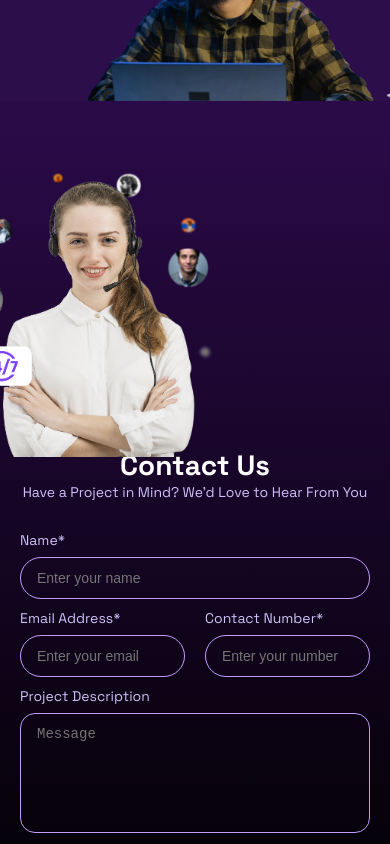
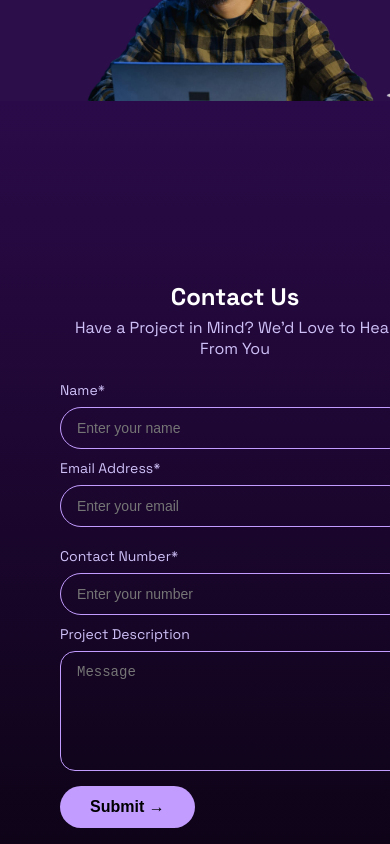
Before and after one commit to Jincora7/JincoraSite, a React (Vite) app: page / in a window 390 px wide. Shown: the part 3900-4744 px from the top of the page. Built offline with nearby package versions, Linux system fonts and the light colour scheme.

Commit message:
Contact Update

```diff
--- a/src/components/Contact/Contact.css
+++ b/src/components/Contact/Contact.css
@@ -342,20 +342,16 @@
 
 
 
-
-
-
+/*
 
 .contact-container {
   background: linear-gradient(180deg, #2b0a49, #000);
-  /* padding: 0px 20px; */
   display: flex;
   justify-content: center;
   align-items: center;
+  padding: 40px 20px;
   min-height: 100vh;
 }
-
-
 
 .contact-wrapper {
   display: flex;
@@ -363,61 +359,40 @@
   gap: 40px;
   max-width: 1200px;
   width: 100%;
-
   justify-content: center;
+  align-items: flex-start;
 }
 
-
 .contact-left {
-  flex: 1.2;
-  position: relative;
+  flex: 1;
+  display: flex;
+  justify-content: center;
+  align-items: center;
+  margin-bottom: -2rem;
+  width: 100%;
+  max-width:900px;
 }
 
-
-
 .contact-image {
-  width: 225%;
-  max-width: 800px;
+    width: 120%;
+    max-width: 800px;
   object-fit: contain;
-  display: block;
-  margin: 0 auto;
-  margin-bottom: -100px;
-  margin-left: -110px;
-}
-
-/* .contact-image {
-    width: 180%;
-    max-height: 1000px;
-    height: auto;
-    object-fit: cover;
-    object-position: center;
-} */
-
-
-
-
-.contact-right {
-  flex: 1.4;
-  color: white;
-  max-width: 900px;
-  padding: 0px 10px;
-  margin-left: 24rem;
- margin-top: 80px;
 
 }
 
-/* .contact-right {
-  flex: 1.4;
+.contact-right {
+  flex: 1;
   color: white;
-  max-width: 800px;
-  padding: 0px 20px;
-  margin-left: 0;
-} */
+  max-width: 400px;
+  width: 100%;
+  padding: 0px;
+  margin-top: 80px;
+}
 
 .contact-title {
   font-size: 36px;
   font-weight: 700;
-  margin-bottom: 0px;
+  margin-bottom: 10px;
   text-align: center;
 }
 
@@ -431,7 +406,7 @@
 .contact-form {
   display: flex;
   flex-direction: column;
-  gap: 10px;
+  gap: 16px;
 }
 
 .form-row {
@@ -499,7 +474,6 @@ label {
   transform: translateY(-2px);
 }
 
-/* Fix for the email and contact number row */
 .form-row.fix-layout {
   display: flex;
   gap: 20px;
@@ -509,10 +483,18 @@ label {
   flex: 1;
   min-width: 0;
 }
+
+
+
 @media (max-width: 1024px) {
   .contact-wrapper {
     flex-direction: column;
     align-items: center;
+  }
+
+        .contact-right {
+    width: 70%;
+    max-width: 50%;
   }
 
   .contact-left, .contact-right {
@@ -524,29 +506,31 @@ label {
     padding: 0 20px;
   }
 
-  .support-box {
-    position: relative;
-    margin-top: 20px;
-    left: auto;
-    bottom: auto;
+
+  .contact-image {
+    max-width: 500px;
+    margin-left: -2rem;
   }
 }
 
 @media (max-width: 768px) {
   .contact-image {
-    max-width: 90%;
-    margin-bottom: -50px;
+    max-width: 250px;
   }
-}
 
 
-@media (max-width: 480px) {
+
   .contact-title {
-    font-size: 28px;
+    font-size: 30px;
   }
 
+
   .contact-subtext {
-    font-size: 14px;
+    font-size: 15px;
+  }
+
+  .form-row {
+    flex-direction: column;
   }
 
   .form-button {
@@ -554,13 +538,234 @@ label {
     text-align: center;
   }
 
-  .support-box {
-    flex-direction: column;
-    align-items: flex-start;
-    gap: 5px;
+}
+
+
+
+@media (max-width: 480px) {
+  .contact-title {
+    font-size: 24px;
   }
 
-  .support-247 {
+  .contact-subtext {
     font-size: 14px;
   }
+
+  .form-input,
+  .form-textarea {
+    font-size: 13px;
+    padding: 10px 14px;
+  }
+
+  .form-button {
+    font-size: 14px;
+    padding: 10px 20px;
+  }
+} */
+
+
+/* --------------------------- */
+
+
+
+
+.contact-container {
+  background: linear-gradient(180deg, #2b0a49, #000);
+  min-height: 100%;
+  position: relative;
+  /* padding: 40px 10px; */
+  display: flex;
+  align-items: center;
+  justify-content: center;
 }
+
+.contact-wrapper {
+  max-width: 1400px;
+  width: 100%;
+  margin: 0 auto;
+  display: grid;
+  grid-template-columns: 1.2fr 0.8fr;
+  gap: 40px;
+  position: relative;
+}
+
+.contact-left {
+  position: relative;
+  height: 100vh; /* Full screen height */
+  display: flex;
+  align-items: flex-end; /* Push image to bottom */
+  justify-content: center;
+}
+
+.contact-image {
+  width: 100%;
+  height: auto;
+  max-height: 100vh;
+  object-fit: cover; /* Optional: ensure image fills space nicely */
+  display: block;
+  margin: 0;
+}
+
+.contact-right {
+  flex: 1;
+  color: white;
+  max-width: 450px;
+  width: 100%;
+  padding: 0px;
+  margin-top: 160px;
+  margin-left: 40px;
+}
+
+/* .contact-right {
+  color: white;
+  padding: 30px;
+
+  position: relative;
+  overflow: hidden;
+} */
+
+
+.contact-title {
+  font-size: 36px;
+  font-weight: 700;
+  margin-bottom: 5px;
+  text-align: center;
+}
+
+.contact-subtext {
+  font-size: 16px;
+  margin-bottom: 22px;
+  color: #cfc1f8;
+  text-align: center;
+}
+
+.contact-form {
+  display: flex;
+  flex-direction: column;
+  gap: 10px;
+}
+
+.form-row {
+  display: flex;
+  flex-wrap: wrap;
+  gap: 20px;
+}
+
+.form-col {
+  flex: 1;
+  min-width: 200px;
+  display: flex;
+  flex-direction: column;
+  gap: 8px;
+}
+
+label {
+  font-size: 14px;
+  color: #cfc1f8;
+}
+
+.form-input,
+.form-textarea {
+  width: 100%;
+  background: transparent;
+  border: 1px solid #c29cff;
+  padding: 12px 16px;
+  border-radius: 25px;
+  color: white;
+  font-size: 14px;
+  outline: none;
+  transition: border-color 0.3s ease;
+}
+
+.form-input:hover,
+.form-input:focus,
+.form-textarea:hover,
+.form-textarea:focus {
+  border-color: #a367ff;
+}
+
+.form-textarea {
+  border-radius: 15px;
+  resize: none;
+  min-height: 120px;
+}
+
+.form-button {
+  background-color: #c29cff;
+  color: #000;
+  font-weight: 600;
+  padding: 12px 30px;
+  border: none;
+  border-radius: 25px;
+  cursor: pointer;
+  font-size: 16px;
+  transition: all 0.3s ease;
+  margin-top: 5px;
+  align-self: flex-start;
+}
+
+.form-button:hover {
+  background-color: #a367ff;
+  color: #fff;
+  transform: translateY(-2px);
+}
+
+.form-row.fix-layout {
+  display: flex;
+  gap: 20px;
+}
+
+.form-row.fix-layout .form-col {
+  flex: 1;
+  min-width: 0;
+}
+
+/* Responsive adjustments */
+@media (max-width: 968px) {
+  .contact-wrapper {
+    grid-template-columns: 1fr;
+    max-width: 600px;
+  }
+
+  .contact-left {
+    order: 2;
+    height: auto;
+    align-items: center;
+  }
+
+  .contact-right {
+    order: 1;
+  }
+
+  .contact-image {
+    max-width: 100%;
+    height: auto;
+    object-fit: contain;
+  }
+
+  .profile-img {
+    width: 40px;
+    height: 40px;
+  }
+}
+
+@media (max-width: 640px) {
+  .contact-container {
+    padding: 20px;
+  }
+
+  .contact-title {
+    font-size: 24px;
+  }
+
+  .form-row {
+    flex-direction: column;
+  }
+
+  .support-box {
+    position: relative;
+    left: 0;
+    bottom: 0;
+    margin-top: 20px;
+  }
+}
```
